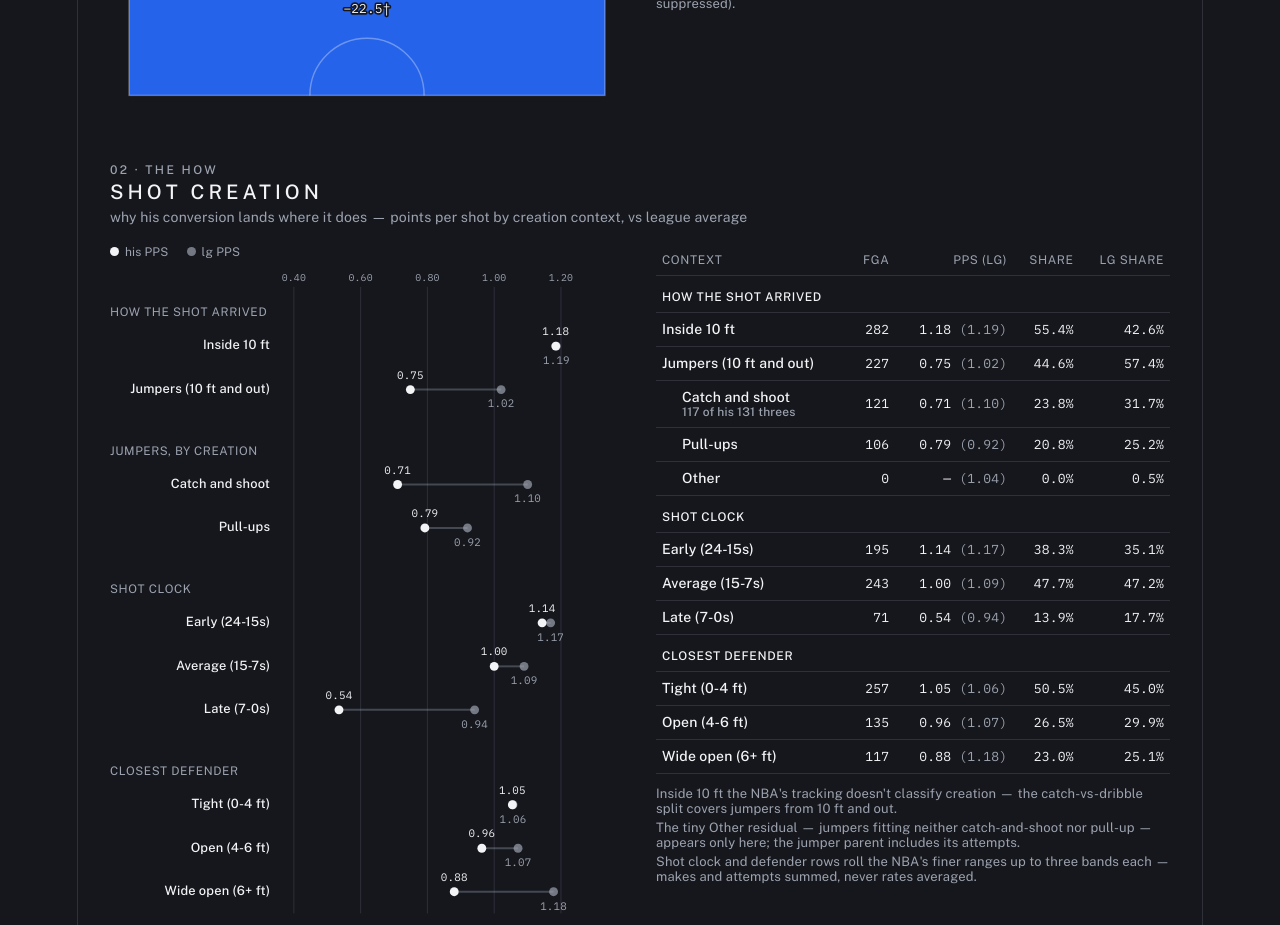
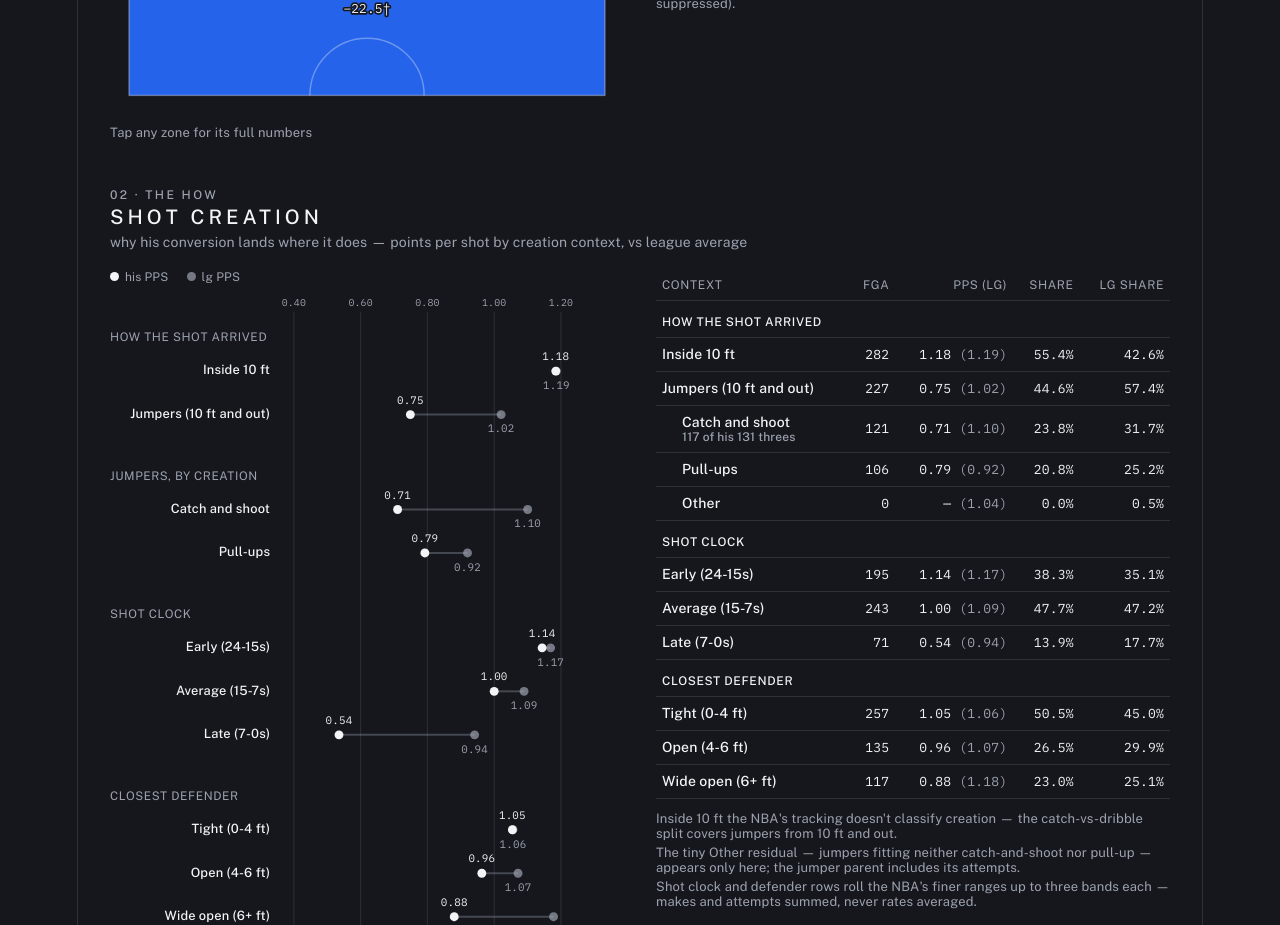
Before and after one commit to jayjorg308/nba-analytics, a React (Vite) app: page / in a window 1280 px wide. Shown: the part 1620-2545 px from the top of the page. Built offline with nearby package versions, Linux system fonts and the light colour scheme.

Commit message:
Adding messaging for charts so users know it's clickable/hoverable

```diff
--- a/src/App.css
+++ b/src/App.css
@@ -1093,6 +1093,47 @@
     pointer-events: none;
 }
 
+/* One interaction cue per view, a caption under the court. Both cues stay
+   mounted, stacked in one cell (the legend-slot recipe), the inactive one
+   hidden but still sized — toggling views never changes the panel's height.
+   Cue, not data: the table-notes voice (13px gray), one size quieter than
+   the 14px skip note above it. */
+.chart-hint-slot {
+    display: grid;
+}
+
+.chart-hint {
+    grid-area: 1 / 1;
+    font-size: 13px;
+    line-height: normal;
+    color: var(--text);
+}
+
+.hint-inactive {
+    visibility: hidden;
+}
+
+/* The verb matches the device: hover-less screens tap. */
+.hint-verb-tap {
+    display: none;
+}
+
+@media (hover: none) {
+    .hint-verb-click {
+        display: none;
+    }
+
+    .hint-verb-tap {
+        display: inline;
+    }
+
+    /* The hover cue describes a mouse-only affordance (ADR-0027): touch
+       never gets tooltips, so it never gets the cue either. */
+    .chart-hint-hover {
+        display: none;
+    }
+}
+
 /* --- Zone table ------------------------------------------------------------ */
 
 /* The data-twin column of every act (zone, creation, assisted). min-width: 0
--- a/src/chart/ChartPanel.tsx
+++ b/src/chart/ChartPanel.tsx
@@ -276,6 +276,21 @@ export function ChartPanel({
           <ZoneDetailCard row={selectedRow} onClose={closeDetail} />
         )}
       </div>
+      {/* One interaction cue per view, a caption under the court. Both cues
+          stay mounted, stacked in one cell (the legend-slot recipe), so the
+          toggle never changes the panel's height. aria-hidden: the zone
+          fills are real buttons (aria-haspopup) and the hover cue is
+          mouse-only (ADR-0027) — AT and touch users get every number in
+          the table. */}
+      <div className="chart-hint-slot" aria-hidden="true">
+        <p className={`chart-hint${view === 'zones' ? '' : ' hint-inactive'}`}>
+          <span className="hint-verb-click">Click</span>
+          <span className="hint-verb-tap">Tap</span> any zone for its full numbers
+        </p>
+        <p className={`chart-hint chart-hint-hover${view === 'shots' ? '' : ' hint-inactive'}`}>
+          Hover over any shot for its date, distance, and result
+        </p>
+      </div>
     </div>
   )
 }
```
Also changed, not shown: 1 other file (tests, documents, lock files or other folders).
